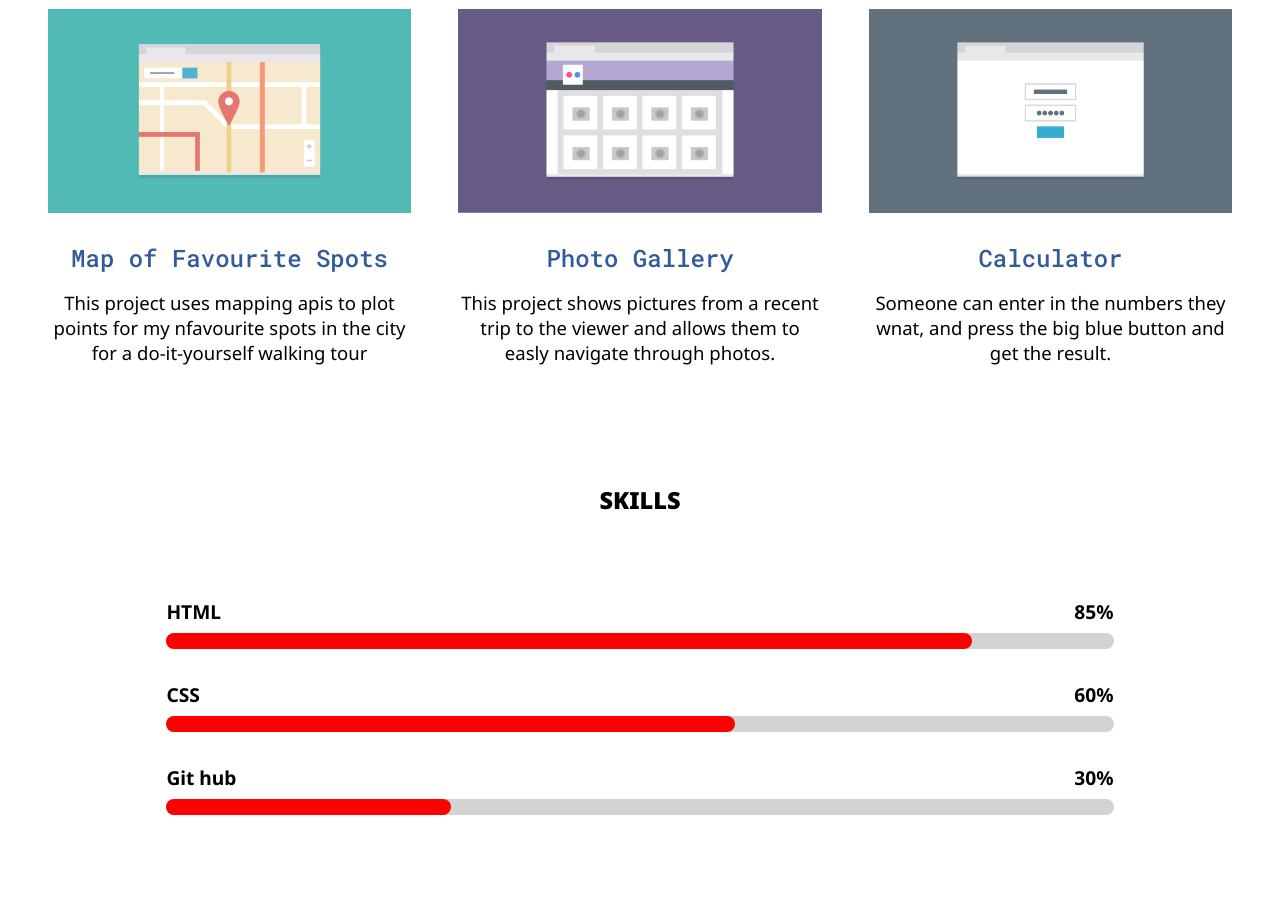
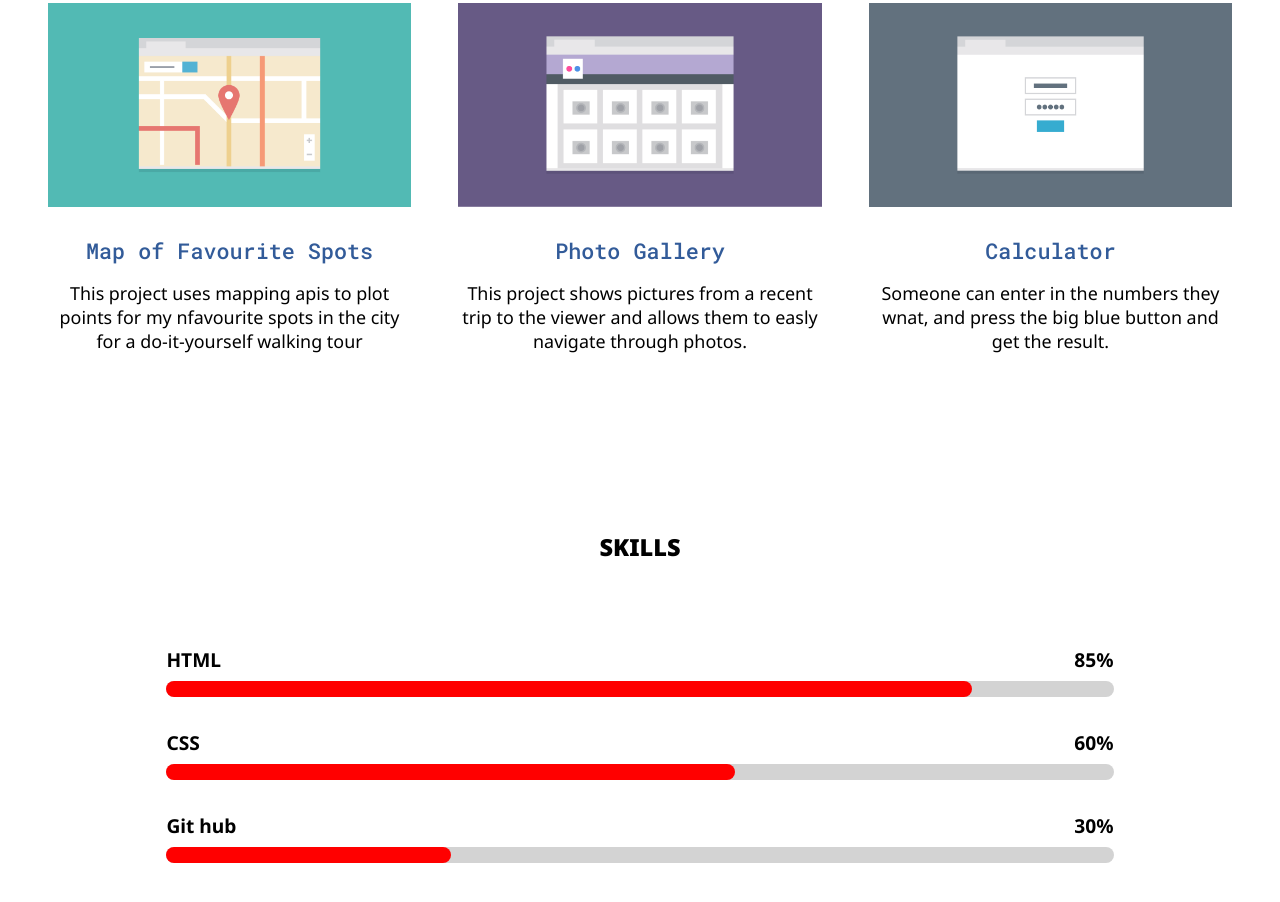
Before and after one commit to DiegoHidalgo02/Techdegree-project-2, a plain HTML site: page index.html in a window 1280 px wide. Shown: the part 1098-2000 px from the top of the page. Drawn offline with Linux system fonts and the light colour scheme.

Commit message:
fixed responsive font-size text and box layout

```diff
--- a/css/styles.css
+++ b/css/styles.css
@@ -64,7 +64,7 @@ nav a:hover{
 /*Main content*/
 
 main{
-    padding: 3rem;
+    padding: 1rem;
     max-width: 1650px;
     margin: auto;
 }
@@ -85,7 +85,7 @@ main{
 
 .presentation p{
     font-size: calc(1rem + 0.5vw);
-    width: calc(80% + 5vw);
+    width: calc(85% + 5vw);
     /* font-size: 1.3125rem; */
     /* font-size: 21px; */
     text-align: center;
@@ -95,6 +95,7 @@ main{
     flex-direction: column;
     align-items: center;
     text-align: center;
+    row-gap: 3rem;
 }
 
 h2 {
@@ -113,7 +114,7 @@ article img{
 
 article div h3{
     font-family: "Roboto Mono", monospace;
-    font-size: calc(1.1rem + 0.5vw);
+    font-size: calc(1.3rem + 0.5vw);
     font-weight: 500;
     margin-bottom: 1rem;
     color: rgba(6, 56, 131, 0.822);
@@ -126,7 +127,7 @@ article div{
 }
 
 article div p{
-    font-size: calc(1rem + 0.5vw);
+    font-size: calc(1rem + 0.15vw);
     width: 100%;
 }
 
@@ -194,7 +195,7 @@ hr{
 
 
 .skills{
-    margin: 10% 0 10% 0;
+    margin: 30% 0 10% 0;
 }
 
 
@@ -277,6 +278,10 @@ hr{
         padding: 0.8rem 0.3rem;
     }
 
+    main{
+        padding: 3rem;
+    }
+
     .presentation{
         width: 100%;
         flex-direction: row-reverse;
@@ -314,12 +319,12 @@ hr{
         flex: 0 0 48%;
     }
 
-    article div p{
-        font-size: calc(1rem + 0.2vw);
+    .mobile-nav{
+        display: none;
     }
 
-    .mobile-nav{
-        display: none;
+    .skills{
+        margin: 15% 0 10% 0;
     }
 }
 
@@ -339,10 +344,6 @@ hr{
         width: auto;
     }
 
-    .presentation p{
-        width: calc(50% + 5vw);
-    }
-
     nav ul{
         justify-content:initial /*reset justify-content to flex-start*/
     }
@@ -355,9 +356,10 @@ hr{
         flex: 1 0 25%;
     }
 
-    article div p{
-        font-size: calc(1rem + 0.2vw);
+    article div h3{
+        font-size: calc(1.2rem + 0.2vw);
     }
+
 
     hr{
         width: 96%;
```
